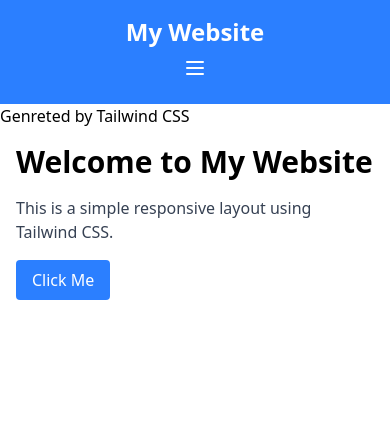
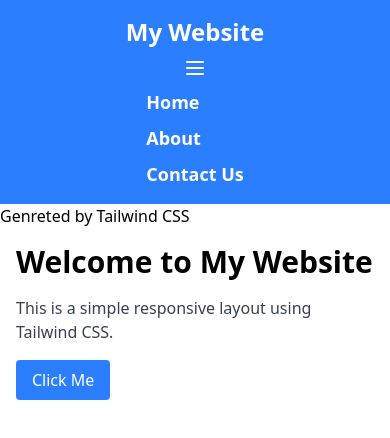
Before and after one commit to mejustgopal/Tailwind, a website: page src/index.html in a window 390 px wide. Drawn offline with nearby package versions, Linux system fonts and the light colour scheme; files that its build step writes are made by us from their sources.

Commit message:
fix bugs

```diff
--- a/src/index.html
+++ b/src/index.html
@@ -17,7 +17,7 @@
                 <path stroke-linecap="round" stroke-linejoin="round" stroke-width="2" d="M4 6h16M4 12h16M4 18h16"/>
             </svg>
         </button>
-        <ul id="menu" class="text-lg font-semibold flex flex-col md:flex-row space-y-2 md:space-y-0 md:space-x-4 md:justify-normal hidden md:flex">
+        <ul id="menu" class="text-lg font-semibold flex flex-col md:flex-row space-y-2 md:space-y-0 md:space-x-4 md:justify-normal md:flex">
             <li><a href="#" class="hover:underline">Home</a></li>
             <li><a href="#" class="hover:underline">About</a></li>
             <li><a href="#" class="hover:underline">Contact Us</a></li>
```
